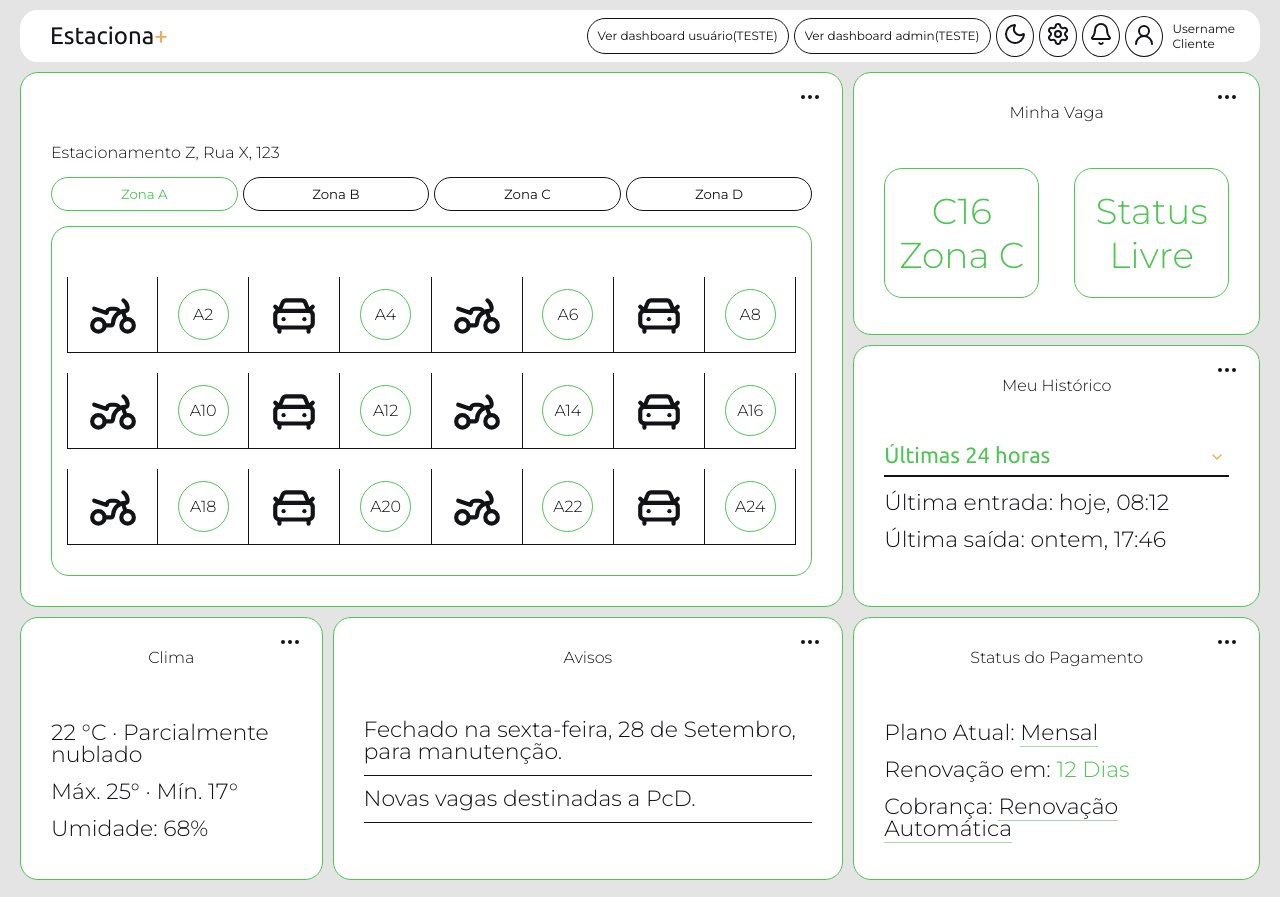
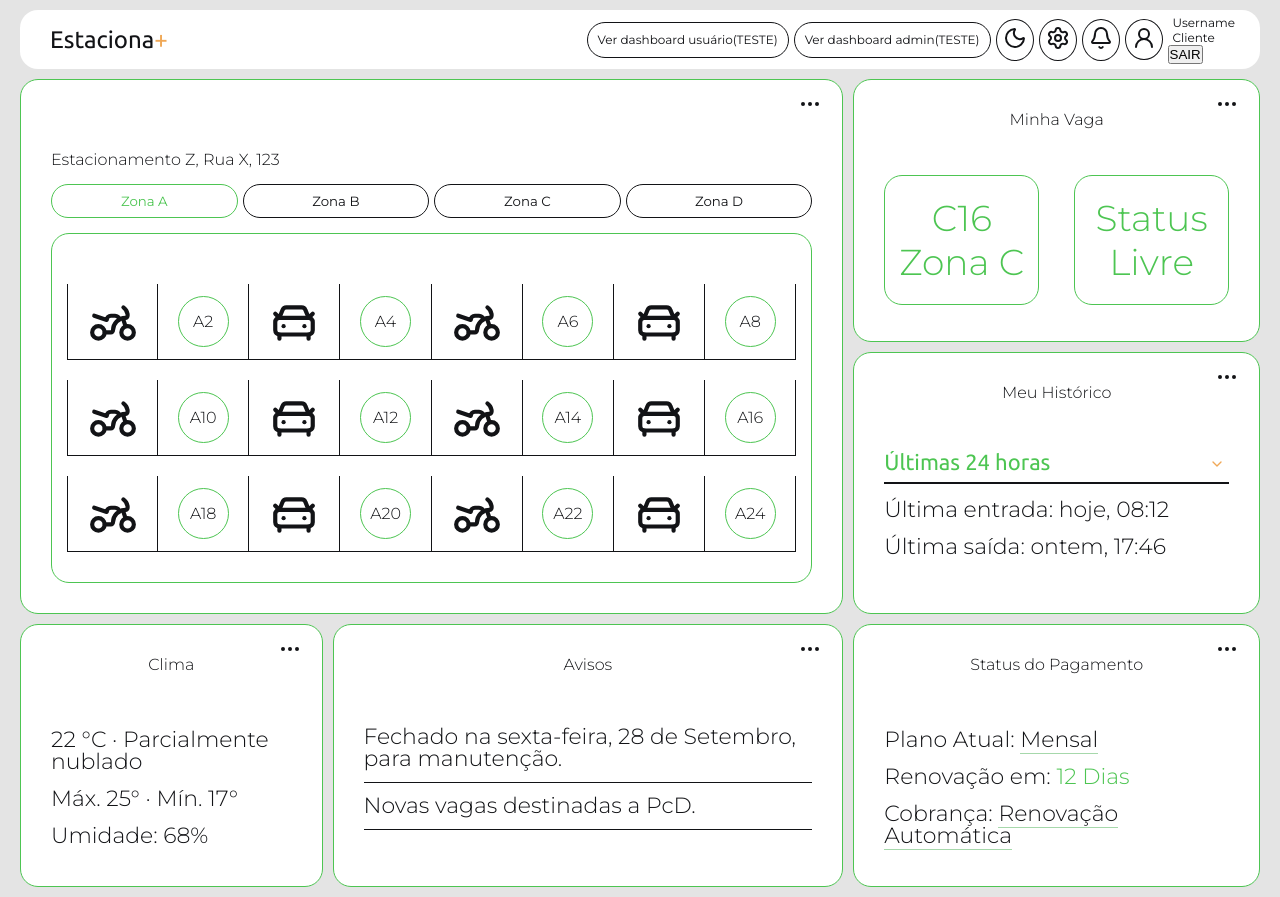
Before and after one commit to estaciona-mais/webapp, a React (Vite) app: page /dashboard in a window 1280 px wide. Built offline with nearby package versions, Linux system fonts and the light colour scheme; no server answers.

Commit message:
feat: adiciona botão provisório de logout

```diff
--- a/src/components/Header/Header.jsx
+++ b/src/components/Header/Header.jsx
@@ -1,8 +1,18 @@
 import Logo from "#components/Logo/Logo";
 import "./Header.css";
 import { UserRound, Moon, Settings, Bell, Sun } from "lucide-react";
+import { useAuth } from "#contexts/AuthContext.jsx";
+import { useNavigate } from "react-router-dom";
 
-export default function Header({ role, setRole, tema, mudarTema}){
+export default function Header({ role, setRole, tema, mudarTema}) {
+    const { logout: authLogout } = useAuth();
+    const navigate = useNavigate();
+
+    const logout = () => {
+      authLogout();
+      navigate("/login");
+    }
+
     return (
         <header className="header">
             <div className="header__faixa">
@@ -33,6 +43,10 @@ export default function Header({ role, setRole, tema, mudarTema}){
                         <div>
                             <p>Username</p>
                             <p className="usuario__role">{role}</p>
+                            {/* Botão de logout */}
+                            <button onClick={logout}>
+                              SAIR
+                            </button>
                         </div>
                     </div>
                 </div>
```
